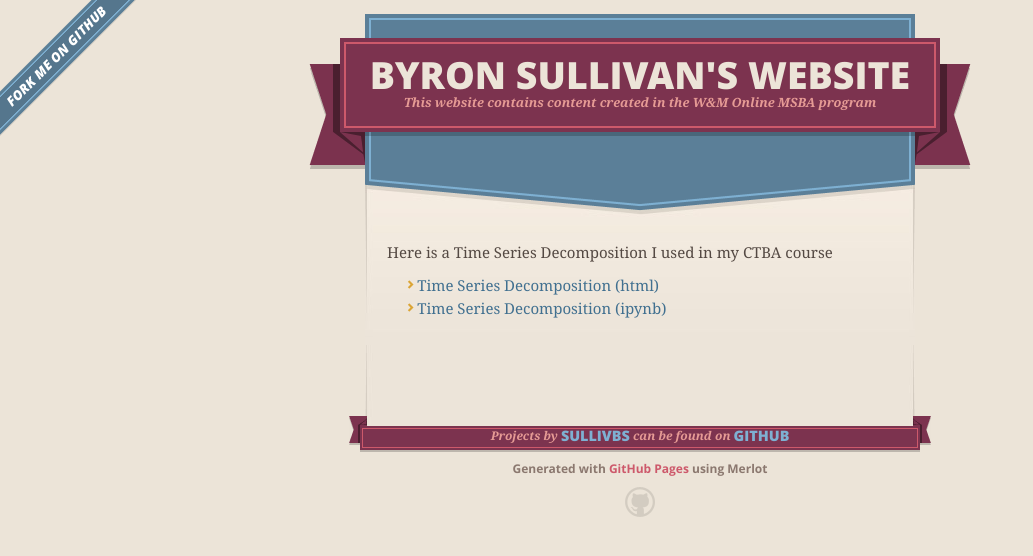
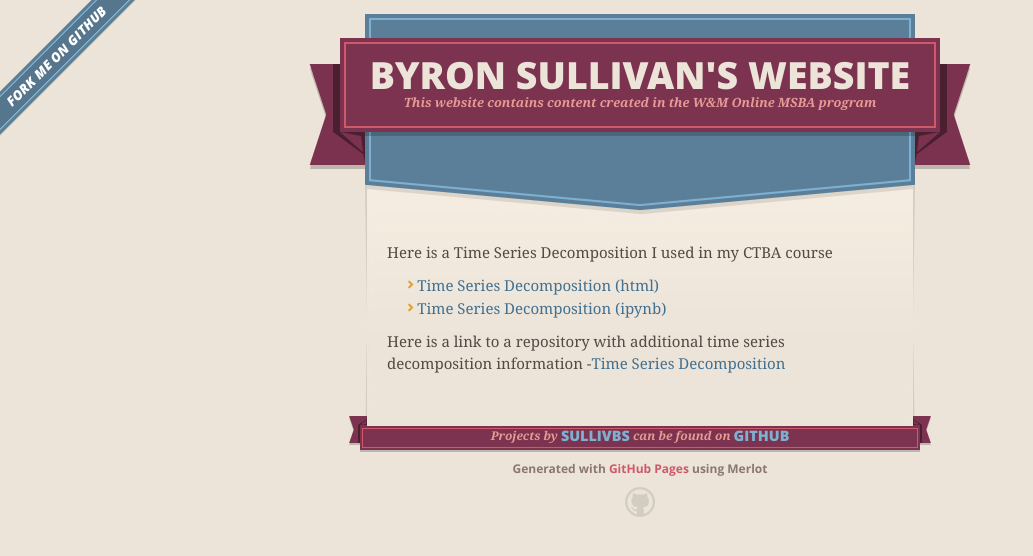
Before and after one commit to sullivbs/sullivbs.github.io, a Jekyll site: the page built from timeseries/index.md, in a window 1280 px wide. Shown: the top 556 px of the page, without its empty margins (0-1033 px from the left). Built offline with Jekyll 4.4.1, drawn with Linux system fonts in a browser that asks for light colours; our own code applies the rules of GitHub Pages for plain Markdown files.

Commit message:
Update index.md

```diff
--- a/timeseries/index.md
+++ b/timeseries/index.md
@@ -6,3 +6,6 @@
 Here is a Time Series Decomposition I used in my CTBA course
 - [Time Series Decomposition (html)](TimeSeriesDecomposition.html)
 - [Time Series Decomposition (ipynb)](TimeSeriesDecomposition.ipynb)
+
+Here is a link to a repository with additional time series decomposition information
+-[Time Series Decomposition](https://github.com/sullivbs/sample)
```
